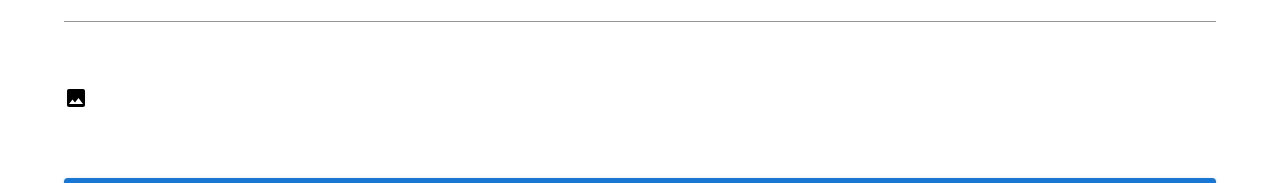
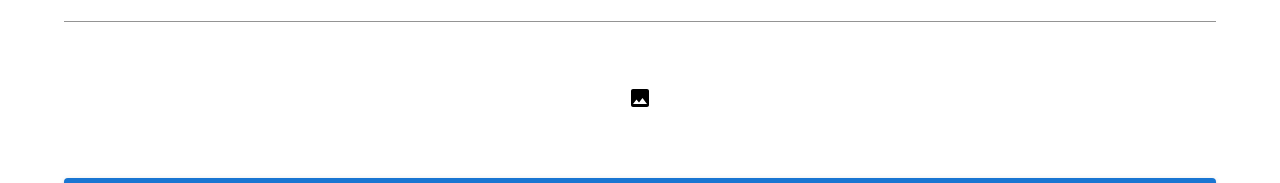
Before and after one commit to SamuelFST/social-network_frontend, a React (Create React App) app: page /create in a window 1280 px wide. Shown: the part 264-447 px from the top of the page. Built offline with nearby package versions, Linux system fonts and the light colour scheme; the HTML template or start-up script is replaced by a standard one.

Commit message:
chore: css to dropzone

```diff
--- /dev/null
+++ b/src/components/Dropzone/index.css
@@ -0,0 +1,10 @@
+.dropzone {
+  display: flex;
+  justify-content: center;
+  cursor: pointer;
+}
+
+.img {
+  max-width: 600px;
+  max-height: 600px;
+}
--- a/src/components/Dropzone/index.tsx
+++ b/src/components/Dropzone/index.tsx
@@ -1,6 +1,8 @@
 import React, { useState, useCallback } from 'react';
 import ImageIcon from '@mui/icons-material/Image';
 import {useDropzone} from 'react-dropzone';
+
+import './index.css';
 
 interface Props {
   onFileUploaded: (file: File) => void;
@@ -25,11 +27,11 @@
   });
 
   return (
-    <div {...getRootProps()}>
+    <div {...getRootProps()} className="dropzone">
       <input { ...getInputProps() } />
 
       {selectedFileUrl ? (
-        <img src={selectedFileUrl} alt='Point thumbnail' />
+        <img src={selectedFileUrl} alt='Point thumbnail' className='img'/>
       ) : (
         <p>
           <ImageIcon />
```
